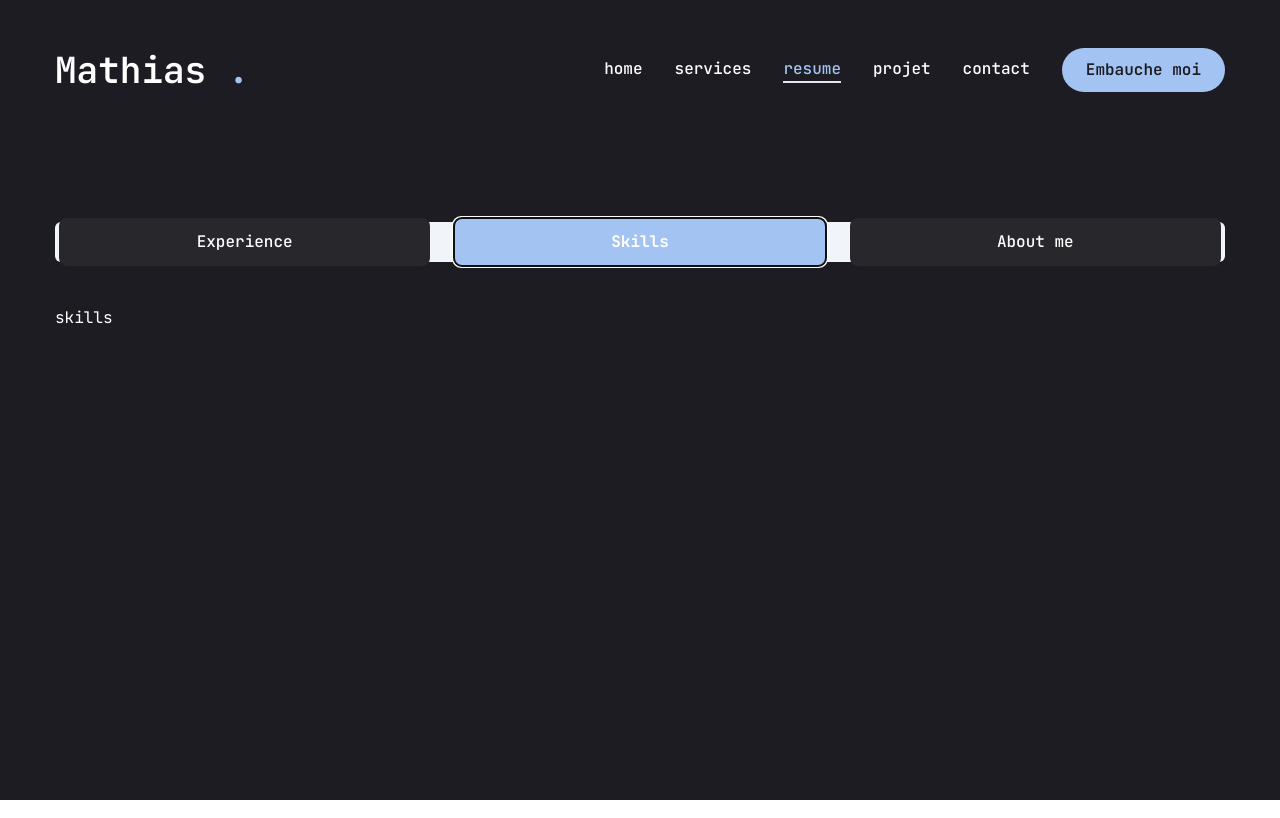
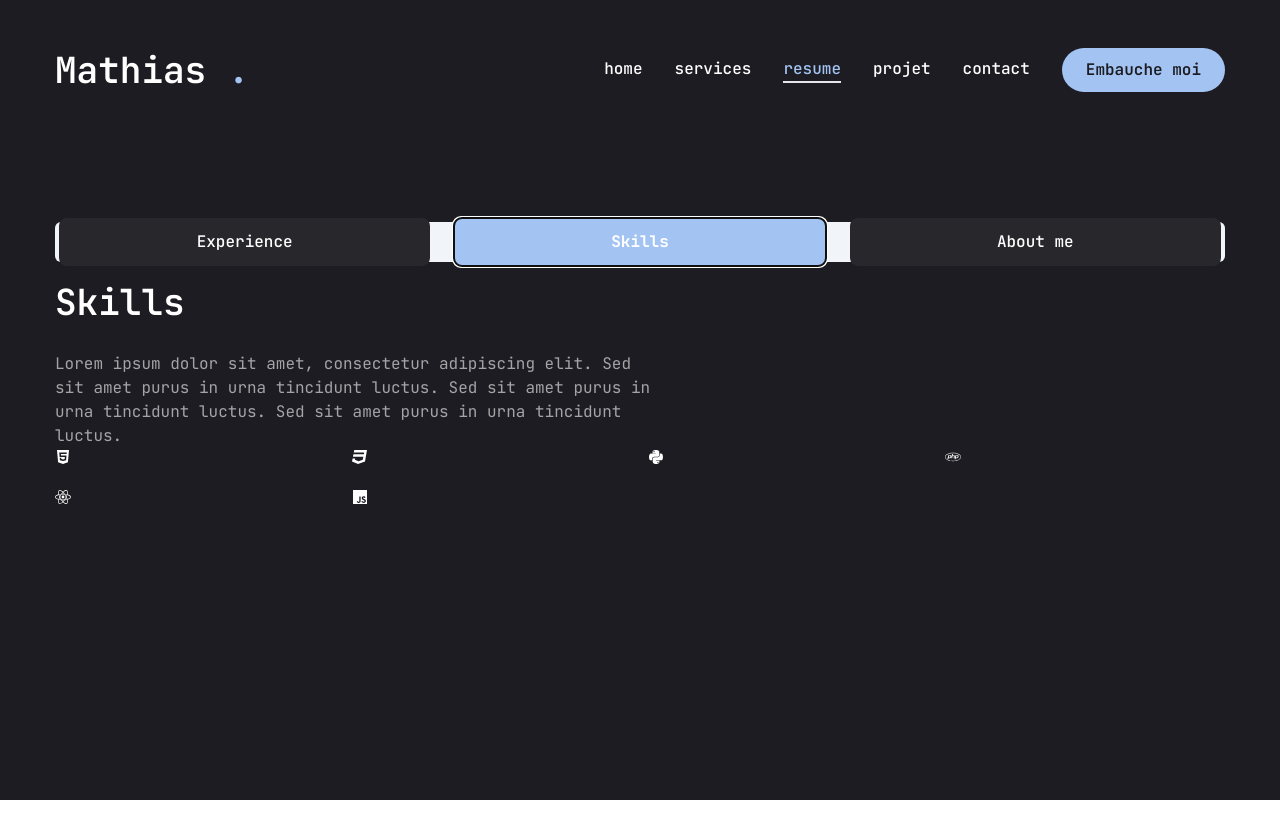
Before and after one commit to Mathias92-cmd/portfolio, a Next.js app: page /resume in a window 1280 px wide. Both pictures are taken after a click on the tab "Skills". Built offline with nearby package versions, Linux system fonts and the light colour scheme.

Commit message:
Skills 1.0

```diff
--- a/app/resume/page.jsx
+++ b/app/resume/page.jsx
@@ -5,6 +5,7 @@ import { Tabs, TabsContent, TabsList, TabsTrigger } from '@/components/ui/tabs';
 import { FaHtml5, FaCss3, FaJs, FaReact, FaFigma, FaNodeJs, FaPython, FaPhp } from 'react-icons/fa';
 import { SiTailwindcss, SiNextdotjs } from "react-icons/si";
 import {ScrollArea} from "@/components/ui/scroll-area";
+import {Tooltip, TooltipContent, TooltipProvider, TooltipTrigger} from "@/components/ui/tooltip";
 
 const about = {
     title: "About Me",
@@ -77,30 +78,30 @@ const experience = {
 const skills = {
     icon: "🛠",
     title: "Skills",
-    description: "Lorem",
+    description: "Lorem ipsum dolor sit amet, consectetur adipiscing elit. Sed sit amet purus in urna tincidunt luctus. Sed sit amet purus in urna tincidunt luctus. Sed sit amet purus in urna tincidunt luctus.",
     skillList: [
         {
             icon: <FaHtml5 />,
-            title: "HTML"
+            name: "HTML"
         },
         {
             icon: <FaCss3 />,
-            title: "CSS"
+            name: "CSS"
         },
         {
             icon: <FaPython />,
-            title: "Python"
+            name: "Python"
         },
         {
             icon: <FaPhp />,
-            title: "PHP"
+            name: "PHP"
         },
         {
             icon: <FaReact />,
-            title: "React"
+            name: "React"
         }, {
             icon: <FaJs />,
-            title: "JavaScript"
+            name: "JavaScript"
         }
     ]
 };
@@ -144,7 +145,7 @@ const Resume = () => {
                                             <li key={index} className="timeline-item">
                                                 <div className="timeline-icon"></div>
                                                 <div className="timeline-content">
-                                                    <span>{item.date}</span>
+                                                    <span className="text-accent">{item.date}</span>
                                                     <h3>{item.poste}</h3>
                                                     <p>{item.etablissement}</p>
                                                 </div>
@@ -154,8 +155,29 @@ const Resume = () => {
                                 </ScrollArea>
                             </div>
                         </TabsContent>
-                        <TabsContent value="skills" className="w-full mt-6">
-                            skills
+                        <TabsContent value="skills" className="w-full h-full">
+                            <div className="flex flex-col gap-[30px] text-center xl:text-left">
+                                <h3 className="text-4xl font-semibold">{skills.title}</h3>
+                                <p className="max-w-[600px] text-white/60 mx-auto xl:mx-0">
+                                    {skills.description}
+                                </p>
+                            </div>
+                            <ul className="grid grid-cols-2 sm:grid-cols-3 md:grid-cols-4 gap-4">
+                                {skills.skillList.map((skill, index) => (
+                                    <li key={index}>
+                                        <TooltipProvider>
+                                            <Tooltip>
+                                                <TooltipTrigger>
+                                                    <div>{skill.icon}</div>
+                                                </TooltipTrigger>
+                                                <TooltipContent>
+                                                    <p>{skill.name}</p>
+                                                </TooltipContent>
+                                            </Tooltip>
+                                        </TooltipProvider>
+                                    </li>
+                                ))}
+                            </ul>
                         </TabsContent>
                         <TabsContent value="about" className="w-full mt-6">
                             about
```
Also changed, not shown: app/globals.css (line endings or trailing spaces).
